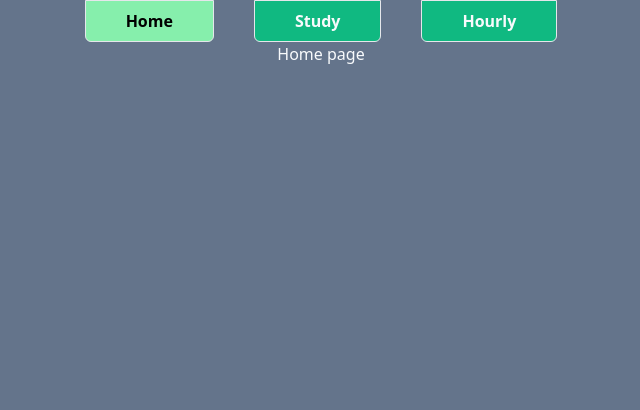
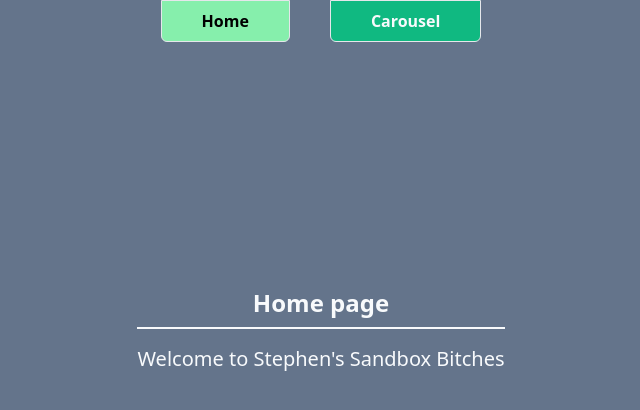
Before and after one commit to SNelson723/dcr_sandbox, a React (Vite) app: page / in a window 1280 px wide. Shown: the top 410 px of the page, without its empty margins (319-959 px from the left). Built offline with nearby package versions, Linux system fonts and the light colour scheme.

Commit message:
Updates the navigation to have the Carousel and Not study url and adds a little JSX to the Home page

```diff
--- a/src/components/NavBar.tsx
+++ b/src/components/NavBar.tsx
@@ -11,8 +11,8 @@ interface NavLinkProps {
 
 const navLinks: NavLinkProps[] = [
   { to: "/", label: "Home" },
-  { to: "study", label: "Study" },
-  { to: "hourly", label: "Hourly" },
+  { to: "carousel", label: "Carousel" },
+  // { to: "hourly", label: "Hourly" },
 ];
 
 // The isActive prop is used to determine if the link is currently active
--- a/src/main.tsx
+++ b/src/main.tsx
@@ -8,7 +8,7 @@ import { BrowserRouter, Routes, Route } from "react-router-dom";
 import Home from "./pages/Home.tsx";
 
 import StudyGuide from "./pages/study/StudyGuide.tsx";
-import Hourly from "./pages/Hourly.tsx";
+// import Hourly from "./pages/Hourly.tsx";
 
 createRoot(document.getElementById("root")!).render(
   <StrictMode>
@@ -17,8 +17,8 @@ createRoot(document.getElementById("root")!).render(
       <Routes>
         <Route path="/" element={<App />}>
           <Route index element={<Home />} />
-          <Route path="study" element={<StudyGuide />} />
-          <Route path="hourly" element={<Hourly />} />
+          <Route path="carousel" element={<StudyGuide />} />
+          {/* <Route path="hourly" element={<Hourly />} /> */}
         </Route>
       </Routes>
       </BrowserRouter>
--- a/src/pages/Home.tsx
+++ b/src/pages/Home.tsx
@@ -1,14 +1,16 @@
-
 const Home = () => {
-
   return (
-
-    <div>
+    <div className="mt-12 w-screen flex flex-col items-center justify-center h-[60vh]">
       <div>
-        Home page
+        <div className="py-2 px-4 border-b-2 mb-2 border-b-slate-50 text-2xl font-semibold text-center mx-auto">
+          Home page
+        </div>
+        <div className="mx-auto text-center py-2 text-xl">
+          Welcome to Stephen's Sandbox Bitches
+        </div>
       </div>
     </div>
-  )
+  );
 };
 
 export default Home;
```
